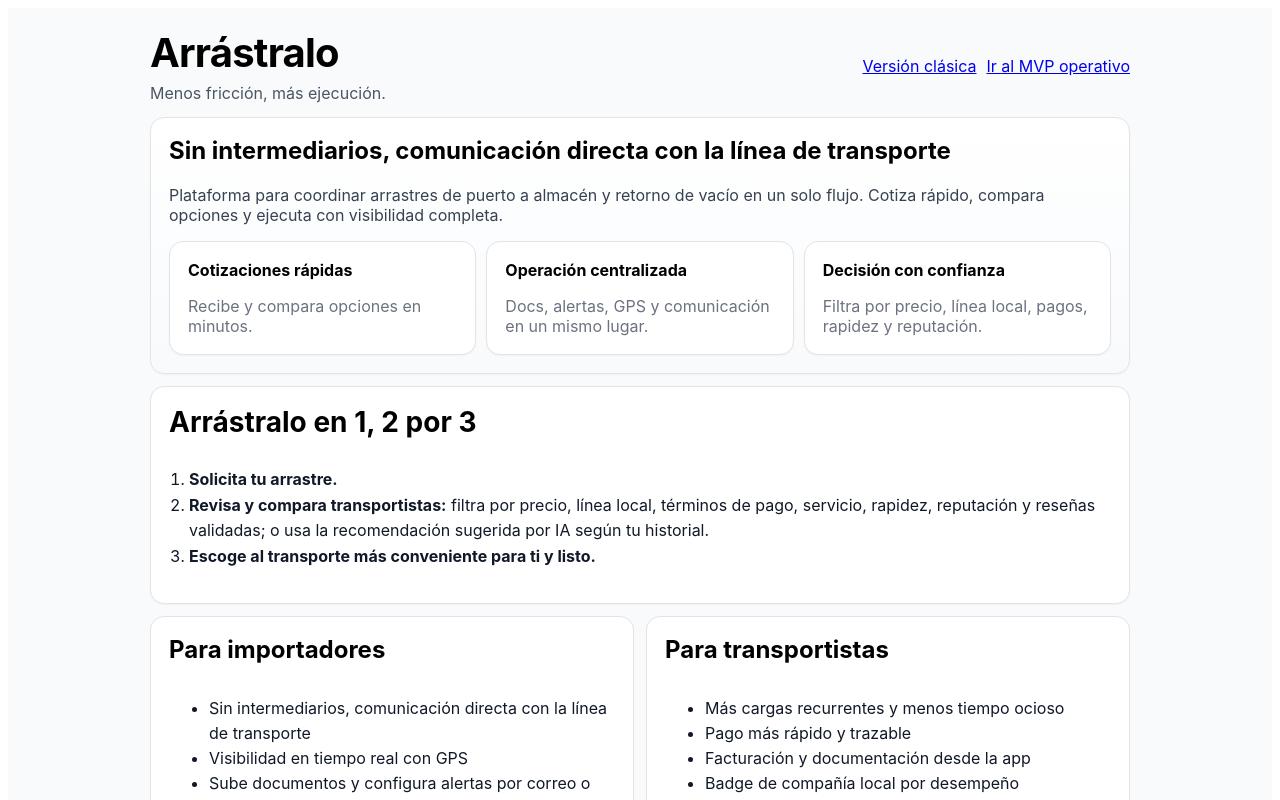
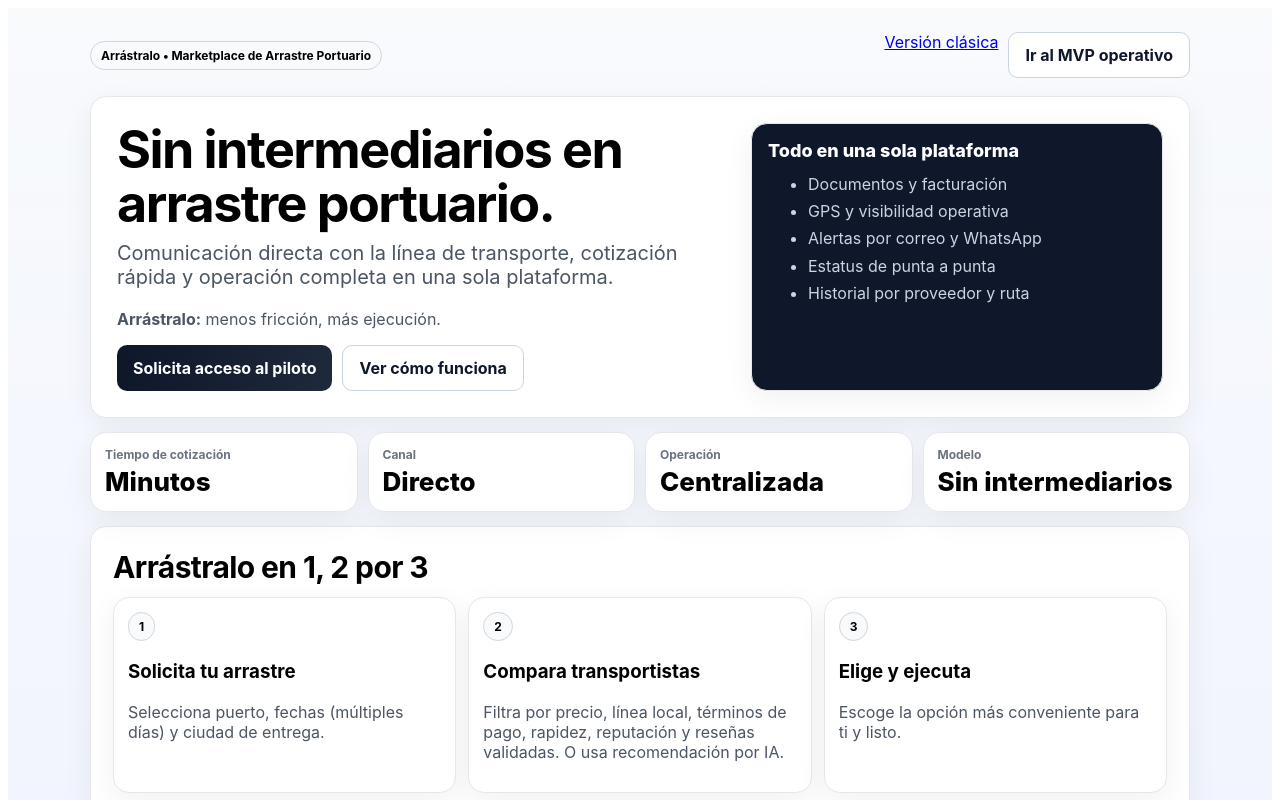
Before and after one commit to apollo-ex/arrastralo, a Next.js app: page /landing in a window 1280 px wide. Shown: the top 800 px of the page. Built offline with nearby package versions, Linux system fonts and the light colour scheme.

Commit message:
Landing overhaul inspired by broker-style reference

```diff
--- a/app/landing/page.tsx
+++ b/app/landing/page.tsx
@@ -1,66 +1,147 @@
 import Link from 'next/link'
 
-const card = {
-  border: '1px solid hsl(240 6% 90%)',
-  borderRadius: 14,
-  padding: 18,
-  background: 'white',
-  boxShadow: '0 1px 2px rgba(0,0,0,.04)'
+const styles = {
+  page: {
+    background: 'linear-gradient(180deg, #f8fafc 0%, #eef2ff 100%)',
+    minHeight: '100vh',
+    fontFamily: 'Inter, ui-sans-serif, system-ui'
+  } as React.CSSProperties,
+  shell: { maxWidth: 1100, margin: '0 auto', padding: 24 } as React.CSSProperties,
+  card: {
+    background: '#fff',
+    border: '1px solid #e5e7eb',
+    borderRadius: 16,
+    boxShadow: '0 8px 30px rgba(2,6,23,.06)'
+  } as React.CSSProperties,
+  muted: { color: '#4b5563' } as React.CSSProperties,
+  h1: { margin: 0, fontSize: 52, letterSpacing: '-0.03em', lineHeight: 1.04 } as React.CSSProperties,
+  h2: { margin: 0, fontSize: 30, letterSpacing: '-0.02em' } as React.CSSProperties,
+  pill: {
+    display: 'inline-block',
+    padding: '6px 10px',
+    borderRadius: 999,
+    border: '1px solid #d1d5db',
+    fontSize: 12,
+    fontWeight: 700,
+    background: '#f9fafb'
+  } as React.CSSProperties,
+  cta: {
+    display: 'inline-flex',
+    alignItems: 'center',
+    justifyContent: 'center',
+    padding: '12px 16px',
+    borderRadius: 10,
+    background: 'linear-gradient(90deg,#0f172a,#1e293b)',
+    color: '#fff',
+    textDecoration: 'none',
+    fontWeight: 700
+  } as React.CSSProperties,
+  ctaLight: {
+    display: 'inline-flex',
+    alignItems: 'center',
+    justifyContent: 'center',
+    padding: '12px 16px',
+    borderRadius: 10,
+    border: '1px solid #cbd5e1',
+    background: '#fff',
+    color: '#0f172a',
+    textDecoration: 'none',
+    fontWeight: 700
+  } as React.CSSProperties
+}
+
+function Kpi({ label, value }: { label: string; value: string }) {
+  return (
+    <div style={{ ...styles.card, padding: 14 }}>
+      <div style={{ color: '#6b7280', fontSize: 12, fontWeight: 700 }}>{label}</div>
+      <div style={{ fontSize: 26, fontWeight: 800, marginTop: 4 }}>{value}</div>
+    </div>
+  )
 }
 
 export default function LandingPage() {
   return (
-    <main style={{ background: 'hsl(210 20% 98%)', minHeight: '100vh', fontFamily: 'Inter, ui-sans-serif, system-ui' }}>
-      <div style={{ maxWidth: 980, margin: '0 auto', padding: 20 }}>
-        <header style={{ display: 'flex', justifyContent: 'space-between', alignItems: 'center', marginBottom: 14 }}>
+    <main style={styles.page}>
+      <div style={styles.shell}>
+        <header style={{ display: 'flex', justifyContent: 'space-between', alignItems: 'center', marginBottom: 18, gap: 12, flexWrap: 'wrap' }}>
           <div>
-            <h1 style={{ margin: 0, fontSize: 40, letterSpacing: '-0.02em' }}>Arrástralo</h1>
-            <p style={{ margin: '6px 0 0', color: '#4b5563' }}>Menos fricción, más ejecución.</p>
+            <div style={styles.pill}>Arrástralo • Marketplace de Arrastre Portuario</div>
           </div>
           <div style={{ display: 'flex', gap: 10 }}>
             <Link href="/landing/classic">Versión clásica</Link>
-            <Link href="/">Ir al MVP operativo</Link>
+            <Link href="/" style={styles.ctaLight}>Ir al MVP operativo</Link>
           </div>
         </header>
 
-        <section style={{ ...card, background: 'linear-gradient(180deg,#ffffff,#f8fafc)', marginBottom: 12 }}>
-          <h2 style={{ marginTop: 0 }}>Sin intermediarios, comunicación directa con la línea de transporte</h2>
-          <p style={{ color: '#374151', marginTop: 8 }}>
-            Plataforma para coordinar arrastres de puerto a almacén y retorno de vacío en un solo flujo.
-            Cotiza rápido, compara opciones y ejecuta con visibilidad completa.
-          </p>
-          <div style={{ display: 'grid', gridTemplateColumns: 'repeat(3, minmax(0,1fr))', gap: 10, marginTop: 12 }}>
-            <div style={card}><b>Cotizaciones rápidas</b><p style={{ marginBottom: 0, color: '#6b7280' }}>Recibe y compara opciones en minutos.</p></div>
-            <div style={card}><b>Operación centralizada</b><p style={{ marginBottom: 0, color: '#6b7280' }}>Docs, alertas, GPS y comunicación en un mismo lugar.</p></div>
-            <div style={card}><b>Decisión con confianza</b><p style={{ marginBottom: 0, color: '#6b7280' }}>Filtra por precio, línea local, pagos, rapidez y reputación.</p></div>
+        <section style={{ ...styles.card, padding: 26, marginBottom: 14 }}>
+          <div style={{ display: 'grid', gridTemplateColumns: '1.2fr .8fr', gap: 16 }}>
+            <div>
+              <h1 style={styles.h1}>Sin intermediarios en arrastre portuario.</h1>
+              <p style={{ ...styles.muted, fontSize: 20, marginTop: 10 }}>
+                Comunicación directa con la línea de transporte, cotización rápida y operación completa en una sola plataforma.
+              </p>
+              <p style={{ ...styles.muted, marginTop: 8 }}>
+                <b>Arrástralo:</b> menos fricción, más ejecución.
+              </p>
+              <div style={{ display: 'flex', gap: 10, marginTop: 16, flexWrap: 'wrap' }}>
+                <Link href="/" style={styles.cta}>Solicita acceso al piloto</Link>
+                <a href="#como-funciona" style={styles.ctaLight}>Ver cómo funciona</a>
+              </div>
+            </div>
+            <div style={{ ...styles.card, padding: 16, background: '#0f172a', color: '#fff' }}>
+              <div style={{ fontWeight: 800, fontSize: 18 }}>Todo en una sola plataforma</div>
+              <ul style={{ lineHeight: 1.7, marginTop: 10, color: '#cbd5e1' }}>
+                <li>Documentos y facturación</li>
+                <li>GPS y visibilidad operativa</li>
+                <li>Alertas por correo y WhatsApp</li>
+                <li>Estatus de punta a punta</li>
+                <li>Historial por proveedor y ruta</li>
+              </ul>
+            </div>
           </div>
         </section>
 
-        <section style={{ ...card, marginBottom: 12 }}>
-          <h3 style={{ marginTop: 0, fontSize: 28 }}>Arrástralo en 1, 2 por 3</h3>
-          <ol style={{ color: '#111827', lineHeight: 1.6, paddingLeft: 20 }}>
-            <li><b>Solicita tu arrastre.</b></li>
-            <li>
-              <b>Revisa y compara transportistas:</b> filtra por precio, línea local, términos de pago,
-              servicio, rapidez, reputación y reseñas validadas; o usa la recomendación sugerida por IA según tu historial.
-            </li>
-            <li><b>Escoge al transporte más conveniente para ti y listo.</b></li>
-          </ol>
+        <section style={{ display: 'grid', gridTemplateColumns: 'repeat(4,1fr)', gap: 10, marginBottom: 14 }}>
+          <Kpi label="Tiempo de cotización" value="Minutos" />
+          <Kpi label="Canal" value="Directo" />
+          <Kpi label="Operación" value="Centralizada" />
+          <Kpi label="Modelo" value="Sin intermediarios" />
         </section>
 
-        <section style={{ display: 'grid', gridTemplateColumns: '1fr 1fr', gap: 12 }}>
-          <article style={card}>
-            <h4 style={{ marginTop: 0, fontSize: 24 }}>Para importadores</h4>
-            <ul style={{ lineHeight: 1.55, color: '#111827' }}>
+        <section id="como-funciona" style={{ ...styles.card, padding: 22, marginBottom: 14 }}>
+          <h2 style={styles.h2}>Arrástralo en 1, 2 por 3</h2>
+          <div style={{ display: 'grid', gridTemplateColumns: 'repeat(3,1fr)', gap: 12, marginTop: 12 }}>
+            <div style={{ ...styles.card, padding: 14 }}>
+              <div style={styles.pill}>1</div>
+              <h3>Solicita tu arrastre</h3>
+              <p style={styles.muted}>Selecciona puerto, fechas (múltiples días) y ciudad de entrega.</p>
+            </div>
+            <div style={{ ...styles.card, padding: 14 }}>
+              <div style={styles.pill}>2</div>
+              <h3>Compara transportistas</h3>
+              <p style={styles.muted}>Filtra por precio, línea local, términos de pago, rapidez, reputación y reseñas validadas. O usa recomendación por IA.</p>
+            </div>
+            <div style={{ ...styles.card, padding: 14 }}>
+              <div style={styles.pill}>3</div>
+              <h3>Elige y ejecuta</h3>
+              <p style={styles.muted}>Escoge la opción más conveniente para ti y listo.</p>
+            </div>
+          </div>
+        </section>
+
+        <section style={{ display: 'grid', gridTemplateColumns: '1fr 1fr', gap: 12, marginBottom: 14 }}>
+          <article style={{ ...styles.card, padding: 18 }}>
+            <h2 style={{ ...styles.h2, fontSize: 26 }}>Para importadores</h2>
+            <ul style={{ lineHeight: 1.7 }}>
               <li>Sin intermediarios, comunicación directa con la línea de transporte</li>
               <li>Visibilidad en tiempo real con GPS</li>
-              <li>Sube documentos y configura alertas por correo o WhatsApp</li>
-              <li>Centraliza todo el flujo del arrastre en una sola plataforma</li>
+              <li>Sube tus documentos y configura alertas por correo o WhatsApp</li>
+              <li>Centraliza todo flujo del arrastre en una misma plataforma</li>
             </ul>
           </article>
-          <article style={card}>
-            <h4 style={{ marginTop: 0, fontSize: 24 }}>Para transportistas</h4>
-            <ul style={{ lineHeight: 1.55, color: '#111827' }}>
+          <article style={{ ...styles.card, padding: 18 }}>
+            <h2 style={{ ...styles.h2, fontSize: 26 }}>Para transportistas</h2>
+            <ul style={{ lineHeight: 1.7 }}>
               <li>Más cargas recurrentes y menos tiempo ocioso</li>
               <li>Pago más rápido y trazable</li>
               <li>Facturación y documentación desde la app</li>
@@ -68,6 +149,14 @@ export default function LandingPage() {
             </ul>
           </article>
         </section>
+
+        <section style={{ ...styles.card, padding: 20, display: 'flex', justifyContent: 'space-between', alignItems: 'center', gap: 12, flexWrap: 'wrap' }}>
+          <div>
+            <h3 style={{ margin: 0 }}>¿Listo para entrar al piloto?</h3>
+            <p style={{ ...styles.muted, margin: '6px 0 0' }}>Recibirás tu usuario y contraseña en tu correo.</p>
+          </div>
+          <Link href="/" style={styles.cta}>Solicita acceso</Link>
+        </section>
       </div>
     </main>
   )
```
